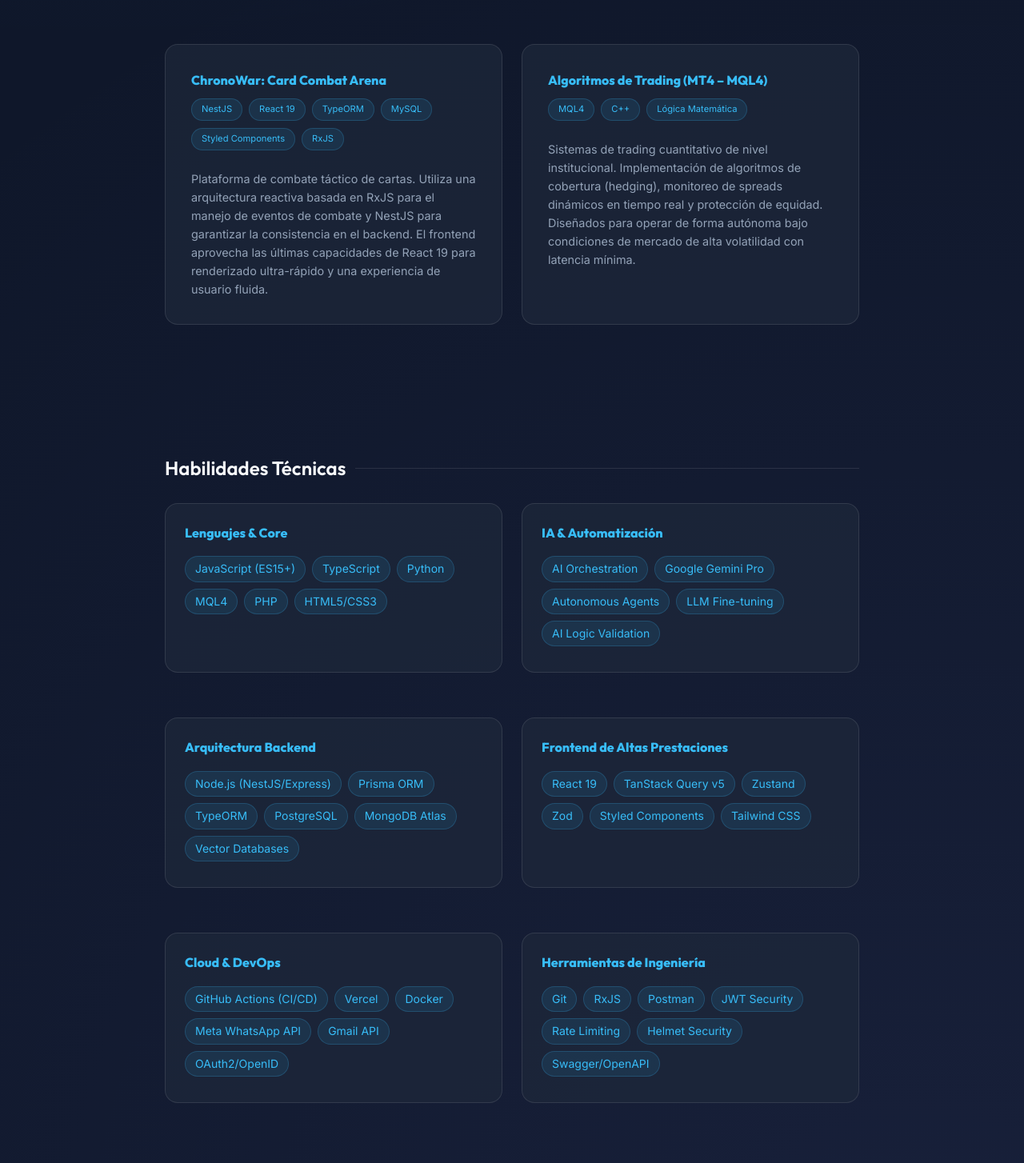
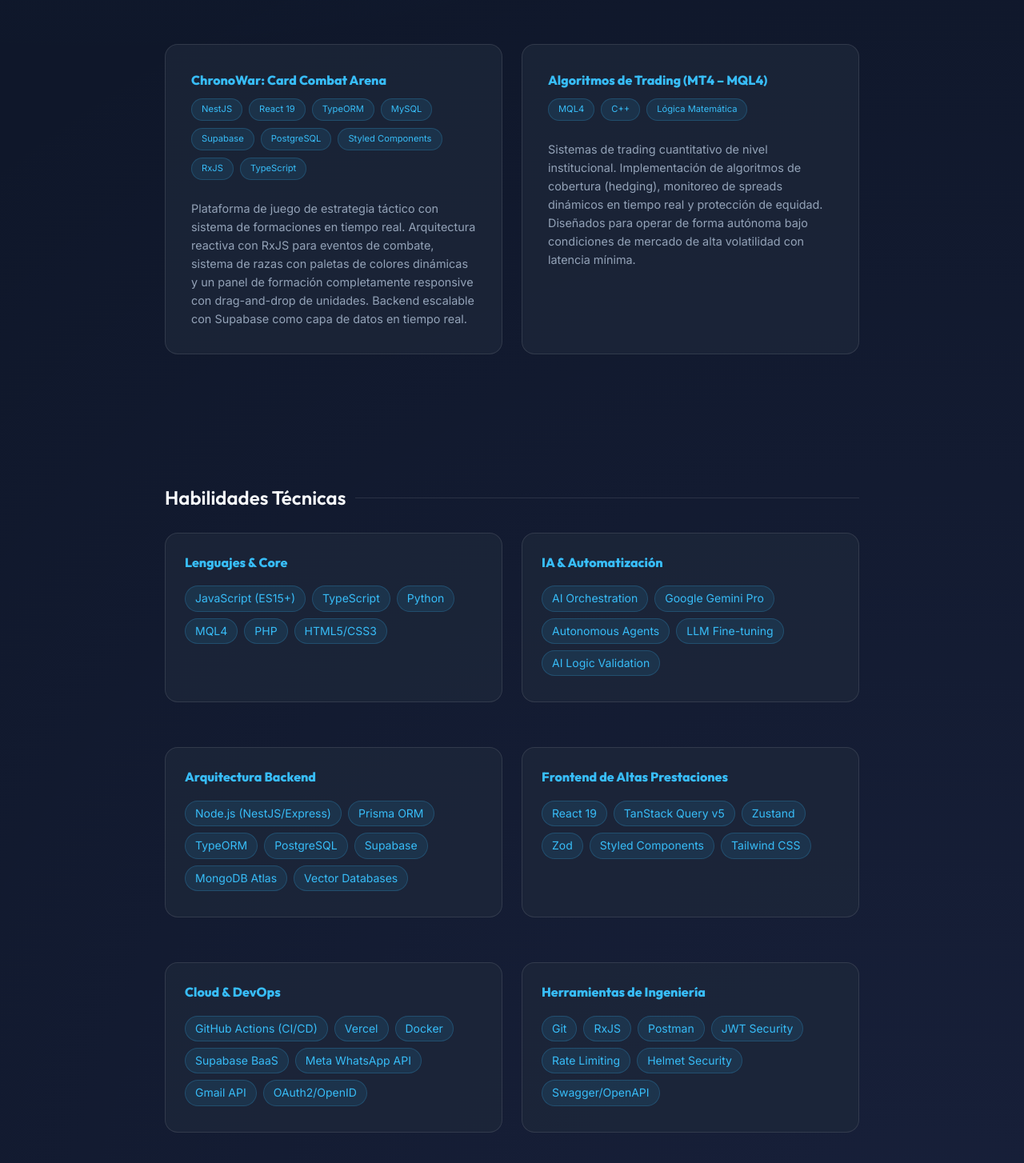
Before and after one commit to oberroaa/otoniel-portfolio, a React (Vite) app: page / in a window 1280 px wide. Shown: the part 2951-4405 px from the top of the page at 80% size. Built offline with nearby package versions, Linux system fonts and the light colour scheme.

Commit message:
feat: add Skills component and projects data configuration

```diff
--- a/src/components/Skills.jsx
+++ b/src/components/Skills.jsx
@@ -8,9 +8,9 @@ export default function Skills() {
         groups: [
             { title: { es: "Lenguajes & Core", en: "Languages & Core" }, items: ["JavaScript (ES15+)", "TypeScript", "Python", "MQL4", "PHP", "HTML5/CSS3"] },
             { title: { es: "IA & Automatización", en: "AI & Automation" }, items: ["AI Orchestration", "Google Gemini Pro", "Autonomous Agents", "LLM Fine-tuning", "AI Logic Validation"] },
-            { title: { es: "Arquitectura Backend", en: "Backend Architecture" }, items: ["Node.js (NestJS/Express)", "Prisma ORM", "TypeORM", "PostgreSQL", "MongoDB Atlas", "Vector Databases"] },
+            { title: { es: "Arquitectura Backend", en: "Backend Architecture" }, items: ["Node.js (NestJS/Express)", "Prisma ORM", "TypeORM", "PostgreSQL", "Supabase", "MongoDB Atlas", "Vector Databases"] },
             { title: { es: "Frontend de Altas Prestaciones", en: "High Performance Frontend" }, items: ["React 19", "TanStack Query v5", "Zustand", "Zod", "Styled Components", "Tailwind CSS"] },
-            { title: { es: "Cloud & DevOps", en: "Cloud & DevOps" }, items: ["GitHub Actions (CI/CD)", "Vercel", "Docker", "Meta WhatsApp API", "Gmail API", "OAuth2/OpenID"] },
+            { title: { es: "Cloud & DevOps", en: "Cloud & DevOps" }, items: ["GitHub Actions (CI/CD)", "Vercel", "Docker", "Supabase BaaS", "Meta WhatsApp API", "Gmail API", "OAuth2/OpenID"] },
             { title: { es: "Herramientas de Ingeniería", en: "Engineering Tools" }, items: ["Git", "RxJS", "Postman", "JWT Security", "Rate Limiting", "Helmet Security", "Swagger/OpenAPI"] }
         ]
     };
--- a/src/data/projects.js
+++ b/src/data/projects.js
@@ -26,13 +26,13 @@ export const projects = [
     {
         es: {
             title: "ChronoWar: Card Combat Arena",
-            description: "Plataforma de combate táctico de cartas. Utiliza una arquitectura reactiva basada en RxJS para el manejo de eventos de combate y NestJS para garantizar la consistencia en el backend. El frontend aprovecha las últimas capacidades de React 19 para renderizado ultra-rápido y una experiencia de usuario fluida."
+            description: "Plataforma de juego de estrategia táctico con sistema de formaciones en tiempo real. Arquitectura reactiva con RxJS para eventos de combate, sistema de razas con paletas de colores dinámicas y un panel de formación completamente responsive con drag-and-drop de unidades. Backend escalable con Supabase como capa de datos en tiempo real."
         },
         en: {
             title: "ChronoWar: Card Combat Arena",
-            description: "Tactical card combat platform. Uses a reactive architecture based on RxJS for combat event handling and NestJS to ensure backend consistency. The frontend leverages React 19's latest capabilities for ultra-fast rendering and a seamless user experience."
+            description: "Tactical strategy game platform with a real-time formation system. Reactive architecture with RxJS for combat events, race-based dynamic color theming, and a fully responsive unit formation panel. Scalable backend with Supabase as the real-time data layer."
         },
-        tech: "NestJS, React 19, TypeORM, MySQL, Styled Components, RxJS",
+        tech: "NestJS, React 19, TypeORM, MySQL, Supabase, PostgreSQL, Styled Components, RxJS, TypeScript",
         image: "/projects-showcase/chronowar.png"
     },
     {
```
